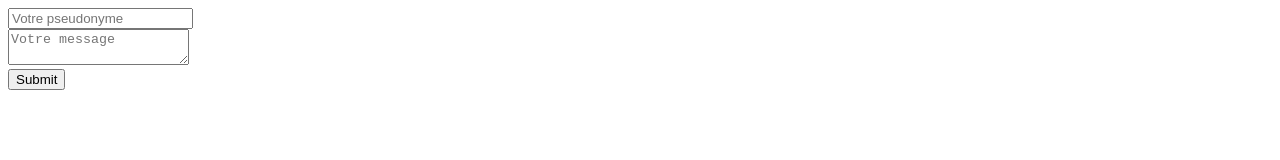
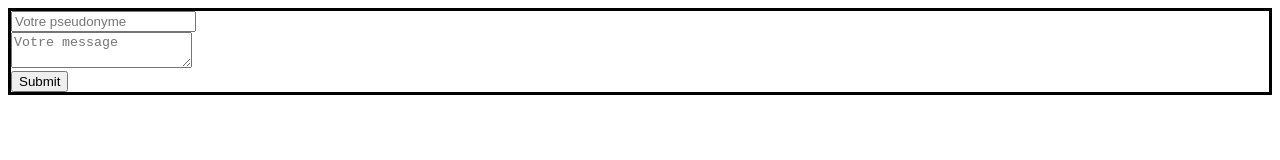
Before and after one commit to Vincent-120/Chat, a website: page Public/index.html in a window 1280 px wide. Drawn offline with nearby package versions, Linux system fonts and the light colour scheme; no server answers.

Commit message:
debut css

```diff
--- a/Public/index.html
+++ b/Public/index.html
@@ -5,6 +5,7 @@
     <head>
         <meta charset="utf-8">
         <title>NodeJs chat</title>
+        <link rel="stylesheet" href="style.css">
     </head>
     <body>
         <form>
--- /dev/null
+++ b/Public/style.css
@@ -0,0 +1,8 @@
+body {
+    font: 13px Helvetica, Arial;
+    transition: all 0.5s;
+}
+
+form {
+    border: 3px black solid;
+}
```
